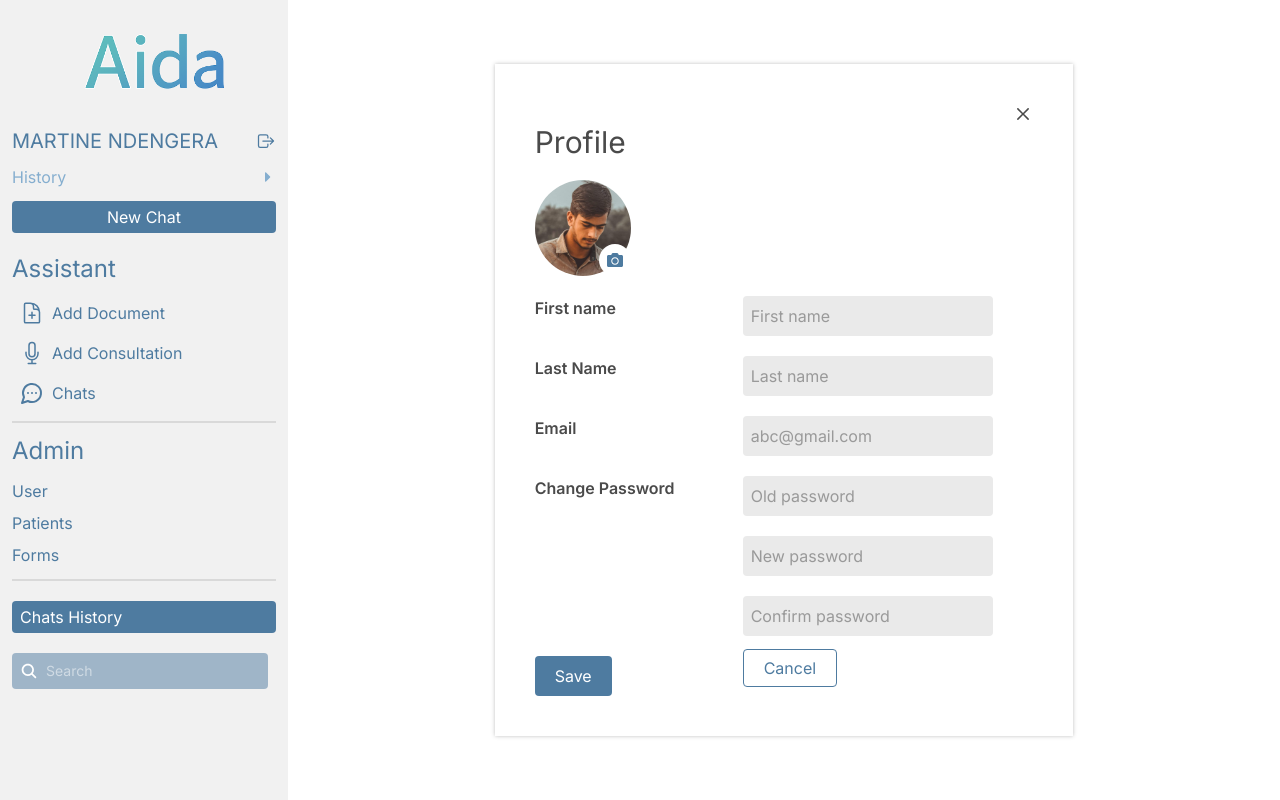
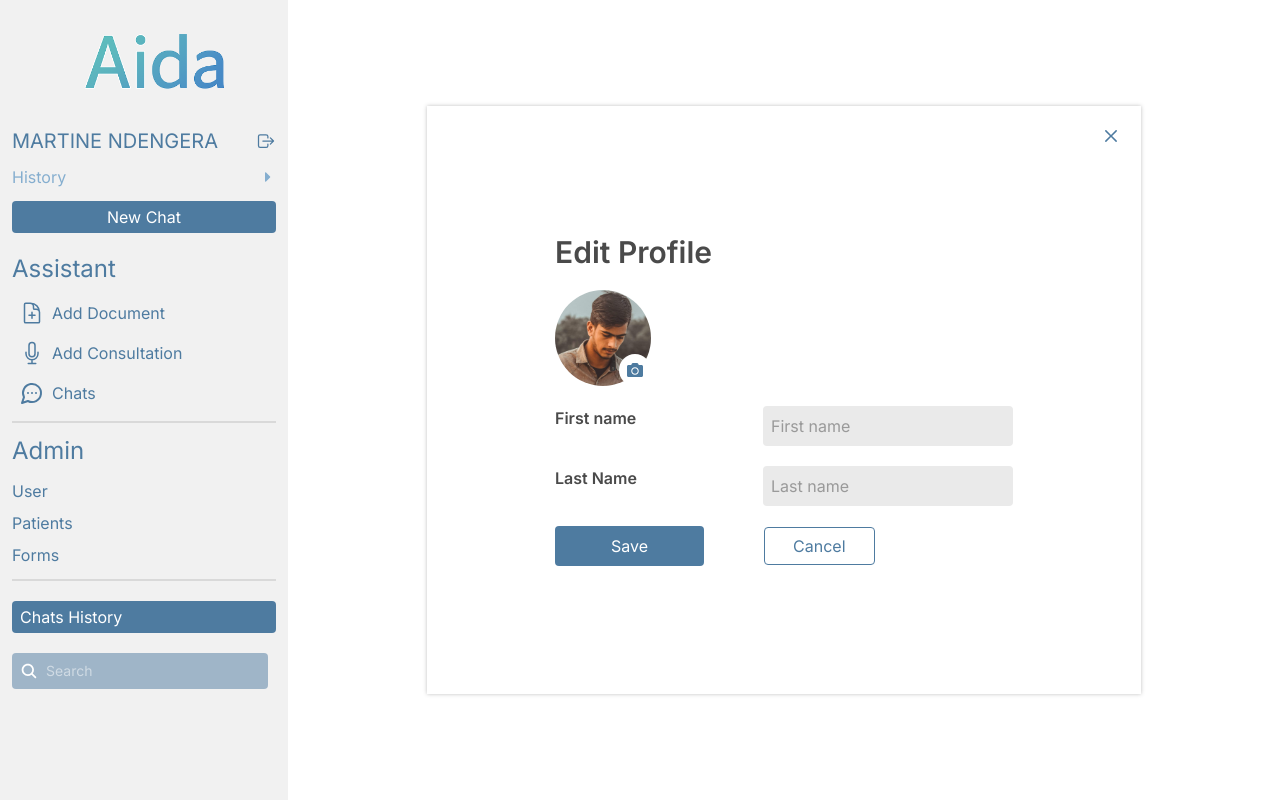
Before and after one commit to Alpha-Bytes-Department/Sixtine_AI, a React (Vite) app: page /dashboard/edit-profile in a window 1280 px wide. Built offline with nearby package versions, Linux system fonts and the light colour scheme.

Commit message:
seperate change password, polish edit password

```diff
--- /dev/null
+++ b/src/pages/ChangePassword/ChangePassword.tsx
@@ -0,0 +1,57 @@
+import { Link } from "react-router";
+import { RxCross2 } from "react-icons/rx";
+
+const ChangePassword = () => {
+  return (
+    <div className="flex-1 flex justify-center items-center">
+      <div className="shadow-[0_0_4px_0_#00000040] w-7/12 p-40 relative">
+        <Link to={"/dashboard/profile"}>
+          <RxCross2 className="absolute top-5 right-5 text-xl text-[#4E7BA0]" />
+        </Link>
+        <div className="flex flex-col gap-5 text-[#4A4A4A] ">
+          <div className="flex flex-col gap-5">
+            <span className="text-3xl font-semibold">Change Password</span>
+            <input
+              type="text"
+              className="bg-[#EAEAEA] px-2 rounded-sm py-2"
+              placeholder="Old password"
+              name="update"
+              id="update"
+            />
+            <input
+              type="text"
+              className="bg-[#EAEAEA] px-2 rounded-sm py-2"
+              placeholder="New password"
+              name="update"
+              id="update"
+            />
+            <input
+              type="text"
+              className="bg-[#EAEAEA] px-2 rounded-sm py-2"
+              placeholder="Confirm password"
+              name="update"
+              id="update"
+            />
+          </div>
+          <div className="flex items-center gap-12 ">
+            <div className="">
+              <button className="bg-[#4E7BA0] text-white rounded-sm px-12 py-2 cursor-pointer transition-transform duration-200 ease-in-out  active:scale-95">
+                Save
+              </button>
+            </div>
+            <div className="">
+              <Link
+                to={"/dashboard/profile"}
+                className="border border-[#4E7BA0] text-[#4E7BA0] rounded-sm px-12 py-2 cursor-pointer"
+              >
+                Cancel
+              </Link>
+            </div>
+          </div>
+        </div>
+      </div>
+    </div>
+  );
+};
+
+export default ChangePassword;
--- a/src/pages/EditProfile/EditProfile.tsx
+++ b/src/pages/EditProfile/EditProfile.tsx
@@ -5,19 +5,21 @@ import { FaCamera } from "react-icons/fa";
 const EditProfile = () => {
   return (
     <div className="flex-1 flex justify-center items-center">
-      <div className="shadow-[0_0_4px_0_#00000040] w-7/12 p-10">
-        <div className="flex flex-col gap-5 text-[#4A4A4A] relative">
-          <Link to={"/dashboard/add-document"}>
-            <RxCross2 className="absolute top-0 right-0 text-xl" />
-          </Link>
-          <h1 className="text-3xl">Profile</h1>
+      <div className="shadow-[0_0_4px_0_#00000040]  p-32 relative">
+        <Link to={"/dashboard/add-document"}>
+          <RxCross2 className="absolute top-5 right-5 text-xl text-[#4E7BA0]" />
+        </Link>
+        <div className="flex flex-col gap-5 text-[#4A4A4A] ">
+          <h1 className="text-3xl font-semibold">Edit Profile</h1>
           <div className="relative">
             <img
               src="/Images/Others/demoProfile.jpg"
               alt="profile"
               className="h-24 w-24 rounded-full"
             />
-            <p className="absolute bottom-0 left-16 bg-white rounded-full p-2 cursor-pointer"><FaCamera className="text-[#4E7BA0]" /></p>
+            <p className="absolute bottom-0 left-16 bg-white rounded-full p-2 cursor-pointer">
+              <FaCamera className="text-[#4E7BA0]" />
+            </p>
           </div>
           <div className="flex gap-12">
             <span className="w-40 font-semibold">First name</span>
@@ -39,50 +41,17 @@ const EditProfile = () => {
               id="lastName"
             />
           </div>
-          <div className="flex gap-12">
-            <span className="w-40 font-semibold">Email</span>
-            <input
-              type="text"
-              className="bg-[#EAEAEA] px-2 rounded-sm py-2"
-              placeholder="abc@gmail.com"
-              name="email"
-              id="email"
-            />
-          </div>
-          <div className="flex gap-12">
-            <span className="w-40 font-semibold">Change Password</span>
-            <div className="flex flex-col gap-5">
-              <input
-                type="text"
-                className="bg-[#EAEAEA] px-2 rounded-sm py-2"
-                placeholder="Old password"
-                name="update"
-                id="update"
-              />
-              <input
-                type="text"
-                className="bg-[#EAEAEA] px-2 rounded-sm py-2"
-                placeholder="New password"
-                name="update"
-                id="update"
-              />
-              <input
-                type="text"
-                className="bg-[#EAEAEA] px-2 rounded-sm py-2"
-                placeholder="Confirm password"
-                name="update"
-                id="update"
-              />
-            </div>
-          </div>
-          <div className="flex gap-12">
-            <div className="w-40">
-              <button className="bg-[#4E7BA0] text-white rounded-sm px-5 py-2 cursor-pointer transition-transform duration-200 ease-in-out  active:scale-95">
+          <div className="flex items-center gap-12">
+            <div className="">
+              <button className="bg-[#4E7BA0] text-white rounded-sm px-14 py-2 cursor-pointer transition-transform duration-200 ease-in-out  active:scale-95">
                 Save
               </button>
             </div>
             <div className="">
-              <Link to={"/dashboard/profile"} className="border border-[#4E7BA0] text-[#4E7BA0] rounded-sm px-5 py-2 cursor-pointer">
+              <Link
+                to={"/dashboard/profile"}
+                className="border border-[#4E7BA0] text-[#4E7BA0] rounded-sm mx-3 px-7 py-2 cursor-pointer"
+              >
                 Cancel
               </Link>
             </div>
--- a/src/pages/Profile/Profile.tsx
+++ b/src/pages/Profile/Profile.tsx
@@ -1,7 +1,5 @@
 import { RxCross2 } from "react-icons/rx";
 import { Link, useNavigate } from "react-router";
-
-
 
 const Profile = () => {
   const navigate = useNavigate();
@@ -11,15 +9,25 @@ const Profile = () => {
   };
   return (
     <div className="flex-1 flex justify-center items-center">
-      <div className="shadow-[0_0_4px_0_#00000040] w-7/12 p-10">
-        <div className="flex flex-col gap-5 text-[#4A4A4A] relative">
-          <button onClick={handleGoBack}><RxCross2 className="absolute top-0 right-0 text-xl cursor-pointer"/></button>
-          <h1 className="text-3xl">Profile</h1>
+      <div className="shadow-[0_0_4px_0_#00000040]  px-36 py-12 relative">
+        <button onClick={handleGoBack}>
+          <RxCross2 className="absolute top-5 right-5 text-xl text-[#4e7ba0] cursor-pointer" />
+        </button>
+        <div className="flex  flex-col gap-5 text-[#4A4A4A] ">
+          <h1 className="text-3xl font-semibold">Profile</h1>
           <img
             src="/Images/Others/demoProfile.jpg"
             alt="profile"
             className="h-24 w-24 rounded-full"
           />
+          <div>
+            <Link
+              to={"/dashboard/edit-profile"}
+              className="border border-[#4E7BA0] text-[#4E7BA0] rounded-sm px-5 py-2 cursor-pointer transition-transform duration-200 ease-in-out  active:scale-95"
+            >
+              Edit profile
+            </Link>
+          </div>
           <div className="flex gap-12">
             <span className="w-40 font-semibold">First name</span>
             <span>Martine</span>
@@ -41,15 +49,17 @@ const Profile = () => {
             <span>15-12-2025</span>
           </div>
           <div className="flex gap-12">
-            <div className="w-40">
-              <Link to={"/dashboard/edit-profile"}
-                className="bg-[#4E7BA0] text-white rounded-sm px-5 py-2 cursor-pointer transition-transform duration-200 ease-in-out  active:scale-95"
+            <div className="">
+              <Link
+                to={"/dashboard/change-password"}
+                className="bg-[#4E7BA0] text-white rounded-sm px-10 py-2 cursor-pointer transition-transform duration-200 ease-in-out  active:scale-95"
               >
-                Edit profile
+                Change Password
               </Link>
             </div>
             <div className="">
-              <Link to={"/dashboard/settings"}
+              <Link
+                to={"/dashboard/settings"}
                 className="border border-[#4E7BA0] text-[#4E7BA0] rounded-sm px-5 py-2 cursor-pointer transition-transform duration-200 ease-in-out  active:scale-95"
               >
                 Settings
--- a/src/routes/router.tsx
+++ b/src/routes/router.tsx
@@ -15,6 +15,7 @@ import Users from "../pages/Users/Users";
 import Patients from "../pages/Patients/Patients";
 import PatientDetails from "../pages/PatientDetails/PatientDetails";
 import PatientDocDetail from "../pages/PatientDocDetails/PatientDocDetail";
+import ChangePassword from "../pages/ChangePassword/ChangePassword";
 
 
 export const router = createBrowserRouter([
@@ -37,6 +38,10 @@ export const router = createBrowserRouter([
       {
         path: "edit-profile",
         element: <EditProfile />,
+      },
+      {
+        path: "change-password",
+        element: <ChangePassword/>
       },
       {
         path: "settings",
```
